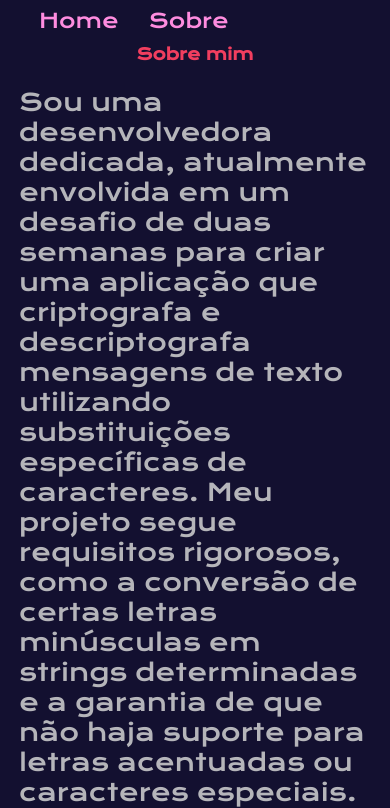
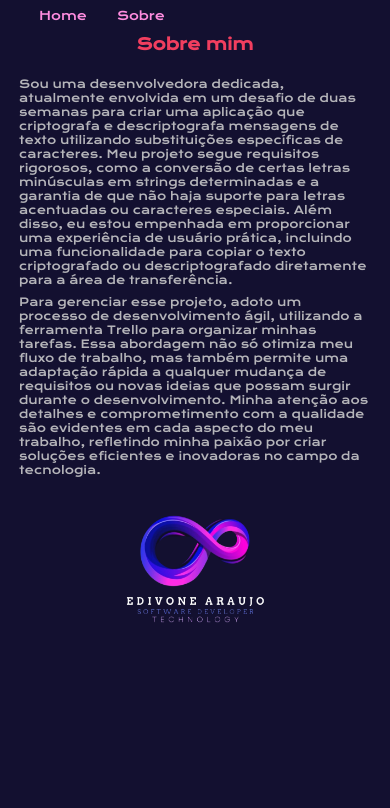
Before and after one commit to EdivoneAraujo/Decodificador-de-texto, a plain HTML site: page about.html in a window 390 px wide. Shown: the top 808 px of the page. Drawn offline with nearby package versions, Linux system fonts and the light colour scheme.

Commit message:
Medidas faltantes

```diff
--- a/style.css
+++ b/style.css
@@ -12,6 +12,7 @@
     --cor-pop: #FE8CDF;
     --cor-active: #e7ff20;
     --cor-crip:  #6f01afb7;
+    --cor-back: #c4c2c3fb;
 
     --borderRadius: 2.25rem;
 
@@ -38,7 +39,7 @@
 }
 
 .cabecalho__menu__link {
-    font-size: 1rem;
+    font-size: 0.7rem;
     color: var(--cor-pop);
 }
 
@@ -49,14 +50,14 @@ body {
     background: var(--cor-primaria);
     background-size: cover;
     color: var(--cor-secundaria);
-    font-size: 1rem;
+    font-size: 0.5rem;
     min-height: 100%;
 }
 
 h1, h2 {
     text-align: center;
     color: var(--cor-terciaria);
-    font-size: 2.25rem;
+    font-size: 1.25rem;
     margin: 1% 0;
 }
 
@@ -79,14 +80,14 @@ h1, h2 {
     align-items: center;
     justify-content: space-between;
     color: var(--cor-secundaria);
-    font-size: 1rem;
+    font-size: 0.5rem;
     gap: 20px;
 }
 
 .apresentacao__conteudo__texto {
     display: flex;
     color: var(--cor-secundaria);
-    font-size: 2rem;
+    font-size: 1rem;
     width: 96%;
     margin: 2%;
 }
@@ -107,6 +108,7 @@ textarea, #output-text {
     border-radius: 5px;
     box-shadow: inset 0 0 5px var(--cor-quarta);
     resize: none;
+    background-color: var(--cor-back);
 }
 
 .column {
@@ -114,7 +116,7 @@ textarea, #output-text {
     justify-content: space-between;
     align-items: center;
     width: 100%;
-    font-size: 2rem;
+    font-size: 1rem;
     padding: 1%;
 }
 
@@ -138,7 +140,7 @@ textarea, #output-text {
 button {
     font-family: var(--font-face);
     font-weight: 400;
-    font-size: 1rem;
+    font-size: 0.9rem;
     background-color: var(--cor-terciaria);
     color: var(--cor-secundaria);
     border: none;
@@ -195,7 +197,7 @@ a:hover {
 
 @media (max-width: 1200px) {
     .cabecalho__menu__link {
-        font-size: 1rem;
+        font-size: 0.75rem;
     }
 
     .container, .column, .apresentacao {
@@ -221,7 +223,7 @@ a:hover {
     }
 
     .apresentacao__conteudo__texto {
-        font-size: 2rem;
+        font-size: 0.75rem;
     }
 
     .responsive-img {
@@ -231,7 +233,7 @@ a:hover {
 
 @media (max-width: 900px) {
     .cabecalho__menu__link {
-        font-size: 1.25rem;
+        font-size: 0.75rem;
     }
 
     textarea {
@@ -239,7 +241,7 @@ a:hover {
     }
 
     .apresentacao__conteudo__texto {
-        font-size: 1rem;
+        font-size: 0.7rem;
     }
 
     .button-container {
@@ -253,9 +255,3 @@ a:hover {
         text-align: center;
     }
 }
-
-@media (max-width: 500px) {
-    .apresentacao__conteudo__texto {
-        font-size: 1.5rem;
-    }
-}
```
